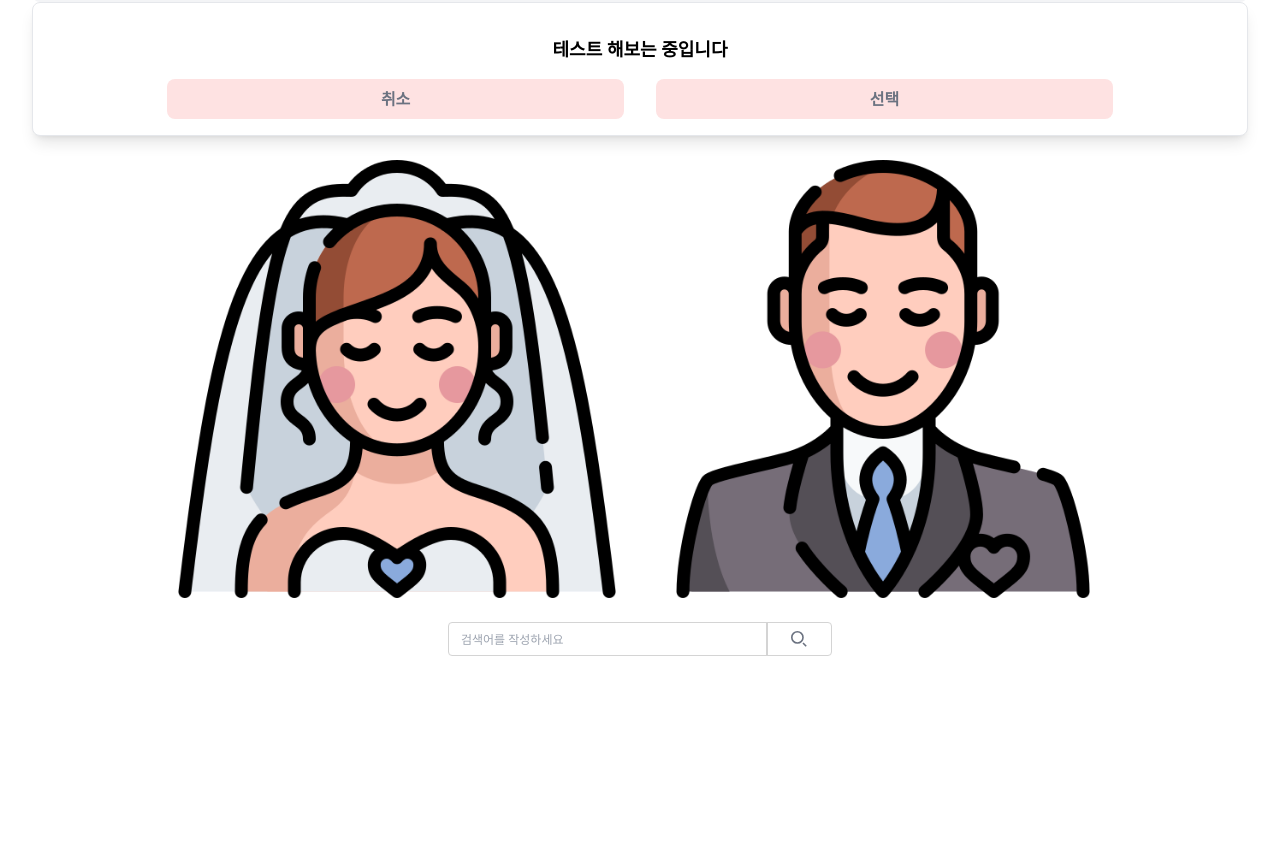
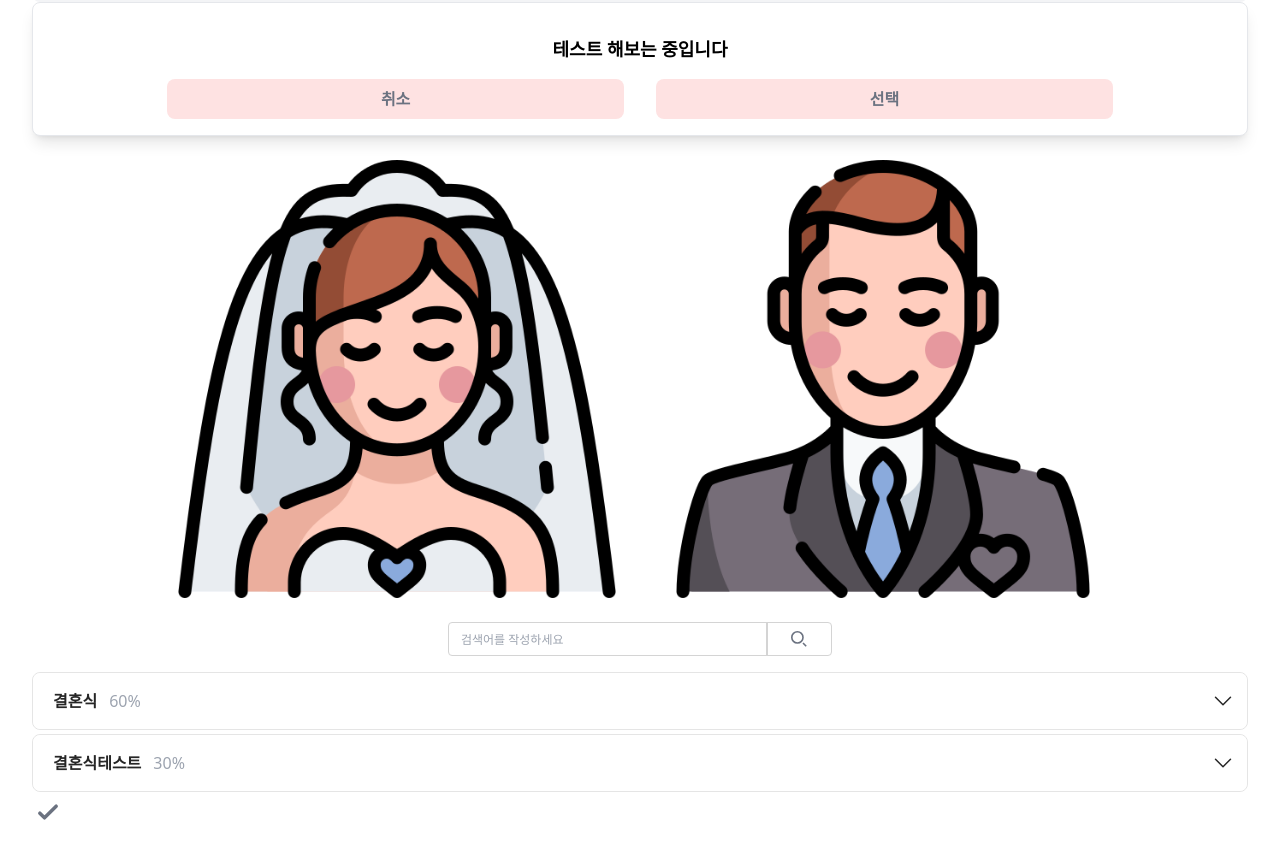
Before and after one commit to Yeahpeu/yeahpeu-front, a React (Vite) app: page / in a window 1280 px wide. Shown: the part 270-1128 px from the top of the page. Before the commit the page ends 974 px from the top, so only its background shows below. Built offline with nearby package versions, Linux system fonts and the light colour scheme.

Commit message:
[FEAT] 아코디언, 컴플리트 버튼 추가

```diff
--- a/src/App.jsx
+++ b/src/App.jsx
@@ -7,22 +7,45 @@ import MyRoleButton from "./components/MyRole";
 import HomeProgressMolecule from "./molecules/HomeProgressMolecule";
 import OnboardProgressMolecule from "./molecules/OnboardingProgressMolecule";
 import MySearchBox from "./components/MySearchBar";
+import MyAccordion from "./components/MyAccordion";
+import MyCompleteButton from "./components/MyCompleteButton";
 
 function App() {
   const marriagePercent = 77;
   const progressPercent = 25;
+  // useState
   const [selectedRole, setSelectedRole] = useState(null);
-
   const [isCompleted, setIsCompleted] = useState(false);
   const [isOpen, setIsOpen] = useState(false);
+  const [accordionStates, setAccordionStates] = useState({
+    1: false,
+    2: false,
+  });
 
   const toggleComplete = () => {
     setIsCompleted((prev) => !prev);
   };
 
-  const toggleAccordion = () => {
-    setIsOpen((prev) => !prev);
+  const toggleAccordion = (accordionKey) => {
+    setAccordionStates((prev) => ({
+      ...prev,
+      [accordionKey]: !prev[accordionKey],
+    }));
   };
+
+  const testValue = [
+    { subTitle: "상견례", price: 10000 },
+    { subTitle: "택일", price: 100000 },
+    { subTitle: "웨딩홀 계약", price: 1000000 },
+    { subTitle: "기타", price: 10000 },
+    { subTitle: "기타", price: 10000 },
+    { subTitle: "기타", price: 10000 },
+    { subTitle: "기타", price: 10000 },
+    { subTitle: "기타", price: 10000 },
+    { subTitle: "기타", price: 10000 },
+    { subTitle: "기타", price: 10000 },
+    { subTitle: "기타", price: 10000 },
+  ];
 
   return (
     <>
@@ -44,6 +67,21 @@ function App() {
       />
       <MyRoleButton selectedRole={selectedRole} onClick={setSelectedRole} />
       <MySearchBox value={""} onChange={"onChange"} />
+      <MyAccordion
+        title={"결혼식"}
+        value={testValue}
+        isOpen={accordionStates[1]}
+        onClick={() => toggleAccordion(1)}
+        percent={60}
+      />
+      <MyAccordion
+        title={"결혼식테스트"}
+        value={testValue}
+        isOpen={accordionStates[2]}
+        onClick={() => toggleAccordion(2)}
+        percent={30}
+      />
+      <MyCompleteButton />
     </>
   );
 }
--- a/src/components/MyAccordion.jsx
+++ b/src/components/MyAccordion.jsx
@@ -1,24 +1,39 @@
-const MyAccordion = () => {
+import { useRef } from "react";
+
+const MyAccordion = ({ isOpen, onClick, title, value, percent }) => {
+  const contentRef = useRef(null);
+
   return (
     <div id="accordionExample">
-      <div className="rounded-t-lg border border-neutral-200 bg-white">
+      <div className="rounded-lg border border-neutral-200 bg-white my-1">
         <h2 className="mb-0" id="headingOne">
           <button
-            className="group relative flex w-full items-center rounded-t-lg border-0 bg-white px-5 py-4 text-left text-base text-neutral-800 transition [overflow-anchor:none] hover:z-[2] focus:z-[3] focus:outline-none dark:bg-body-dark dark:text-white [&:not([data-twe-collapse-collapsed])]:bg-white [&:not([data-twe-collapse-collapsed])]:text-primary [&:not([data-twe-collapse-collapsed])]:shadow-border-b dark:[&:not([data-twe-collapse-collapsed])]:bg-surface-dark dark:[&:not([data-twe-collapse-collapsed])]:text-primary dark:[&:not([data-twe-collapse-collapsed])]:shadow-white/10 "
+            className={`group relative flex w-full rounded-lg border-0 bg-white px-5 py-4 text-left text-base text-neutral-800 transition hover:z-[2] focus:z-[3] focus:outline-none ${
+              isOpen
+                ? "bg-white text-primary shadow-border-b dark:bg-surface-dark dark:text-primary dark:shadow-white/10"
+                : ""
+            }`}
             type="button"
-            data-twe-collapse-init
-            data-twe-target="#collapseOne"
-            aria-expanded="true"
+            onClick={onClick}
+            aria-expanded={isOpen}
             aria-controls="collapseOne"
           >
-            Accordion Item #1
-            <span className="-me-1 ms-auto h-5 w-5 shrink-0 rotate-[-180deg] transition-transform duration-200 ease-in-out group-data-[twe-collapse-collapsed]:me-0 group-data-[twe-collapse-collapsed]:rotate-0 motion-reduce:transition-none [&>svg]:h-6 [&>svg]:w-6">
+            <div className="flex w-full space-x-3">
+              <div className="font-bold">{title}</div>
+              <div className="text-gray-400">{percent}%</div>
+            </div>
+            <span
+              className={`-me-1 ms-auto h-5 w-5 shrink-0 transition-transform duration-200 ease-in-out ${
+                isOpen ? "rotate-180" : "rotate-0"
+              }`}
+            >
               <svg
                 xmlns="http://www.w3.org/2000/svg"
                 fill="none"
                 viewBox="0 0 24 24"
                 strokeWidth="1.5"
                 stroke="currentColor"
+                className="w-6 h-6"
               >
                 <path
                   strokeLinecap="round"
@@ -31,21 +46,20 @@ const MyAccordion = () => {
         </h2>
         <div
           id="collapseOne"
-          className="!visible"
-          data-twe-collapse-item
-          data-twe-collapse-show
+          ref={contentRef}
+          className="overflow-hidden transition-[max-height] duration-500 ease-in-out"
+          style={{
+            maxHeight: isOpen ? `${contentRef.current?.scrollHeight}px` : "0px",
+          }}
           aria-labelledby="headingOne"
-          data-twe-parent="#accordionExample"
         >
           <div className="px-5 py-4">
-            <strong>This is the first item&apos;s accordion body.</strong> It is
-            shown by default, until the collapse plugin adds the appropriate
-            classes that we use to style each element. These classes control the
-            overall appearance, as well as the showing and hiding via CSS
-            transitions. You can modify any of this with custom CSS or
-            overriding our default variables. It's also worth noting that just
-            about any HTML can go within the <code>.accordion-body</code>,
-            though the transition does limit overflow.
+            {value.map((item, idx) => (
+              <div key={idx} className="flex justify-between text-gray-500">
+                <div>{item.subTitle}</div>
+                <div>{item.price} 원</div>
+              </div>
+            ))}
           </div>
         </div>
       </div>
```
